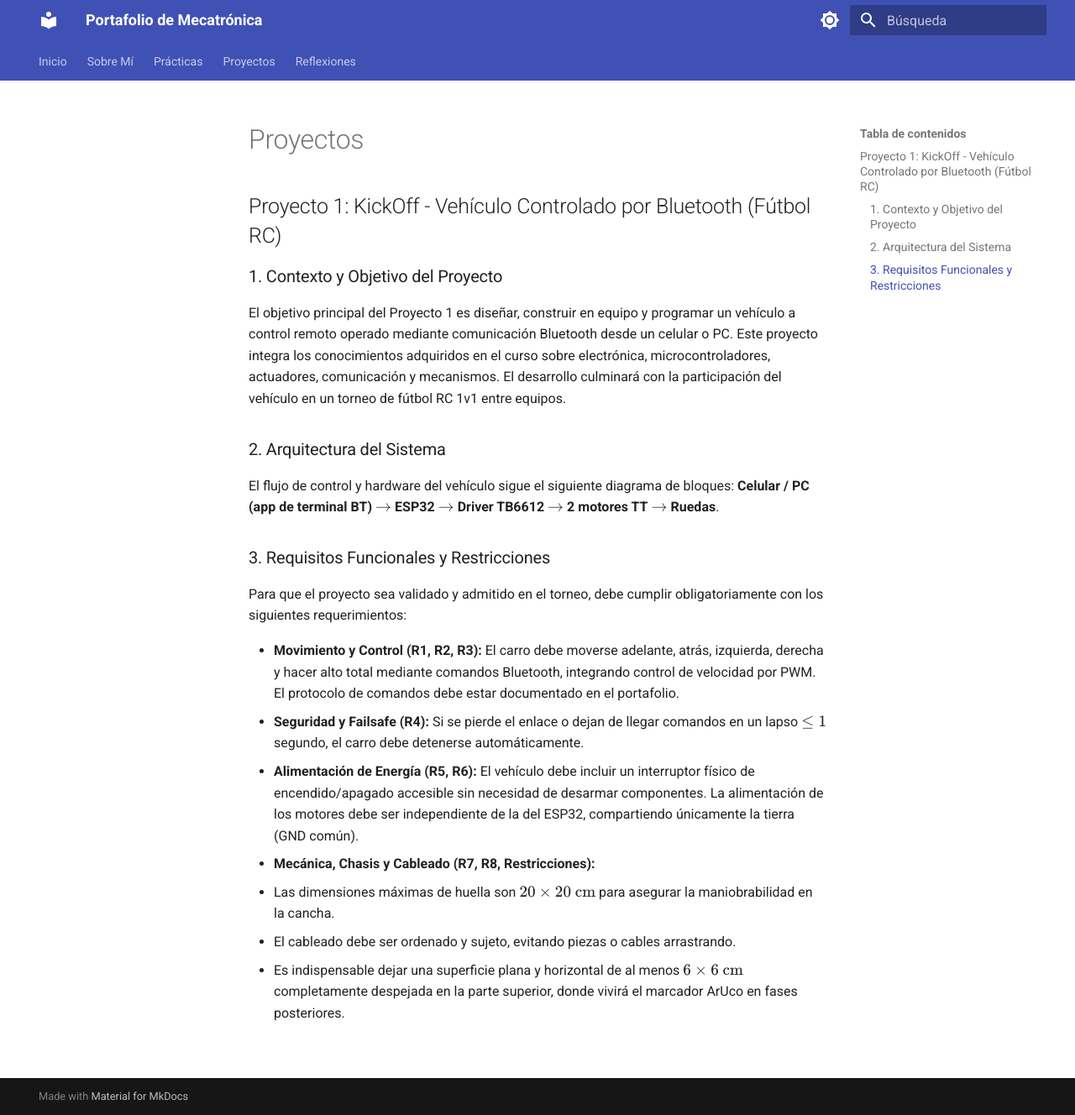
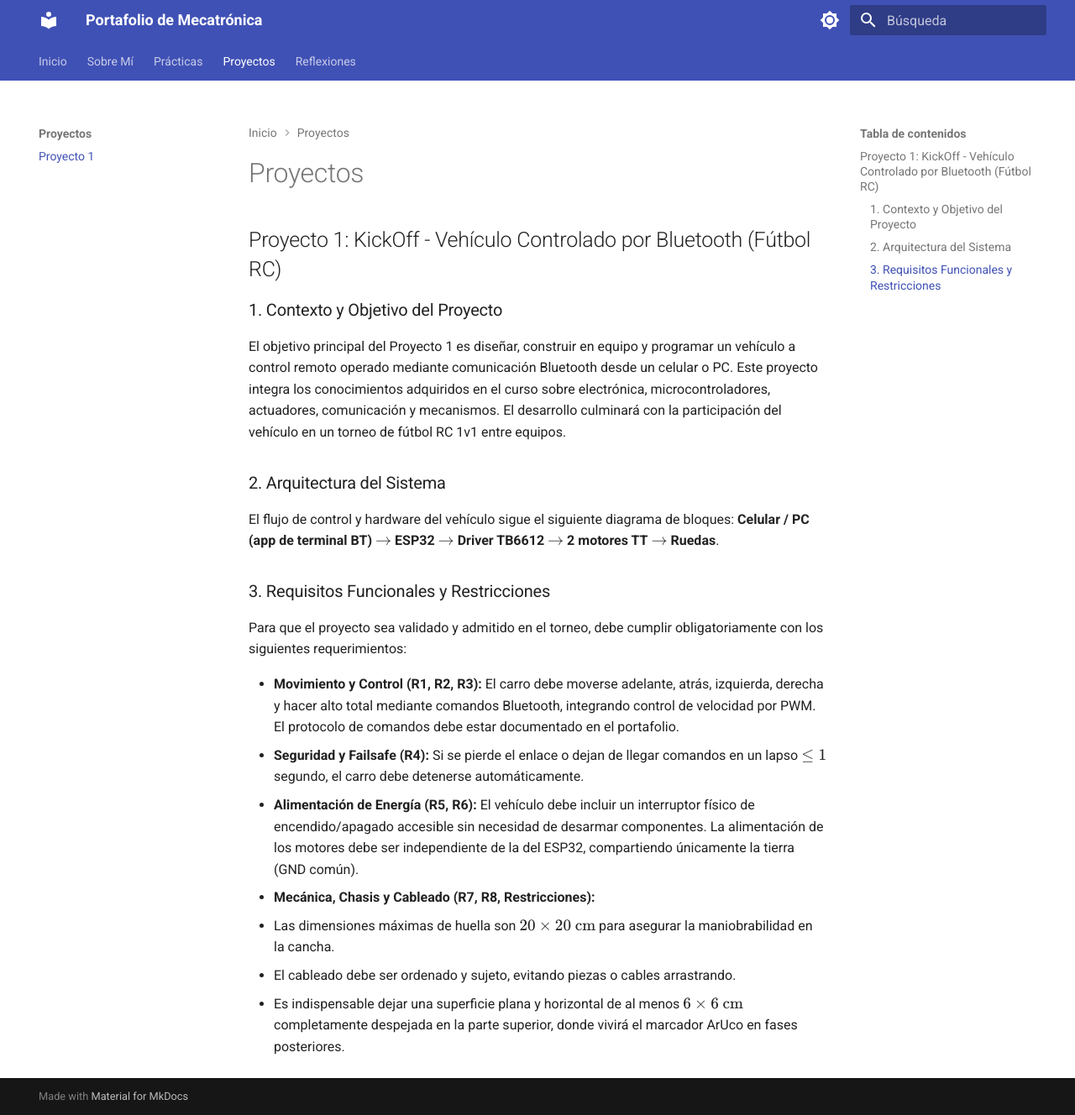
Before and after one commit to EmmanuelJustoFlores/Ibero-Portafolio, an MkDocs documentation site: the page built from docs/Proyectos/Proyecto1.md, in a window 1280 px wide and 1328 px high. Shown: the whole window at 84% size. Built offline with MkDocs 1.6.1 and Material for MkDocs 9.7.7, drawn with Linux system fonts in a browser that asks for light colours.

Commit message:
Correct case of Proyecto1 in mkdocs.yml

```diff
--- a/mkdocs.yml
+++ b/mkdocs.yml
@@ -44,7 +44,7 @@ nav:
       - Práctica 4: Practicas/Practica4.md
       - Práctica 5: Practicas/Practica5.md
   - Proyectos:
-        - Proyecto 1: Proyectos/proyecto1.md
+        - Proyecto 1: Proyectos/Proyecto1.md
   - Reflexiones: Reflexiones/
 
 # Extensiones para formato avanzado de texto y ecuaciones matemáticas
```
